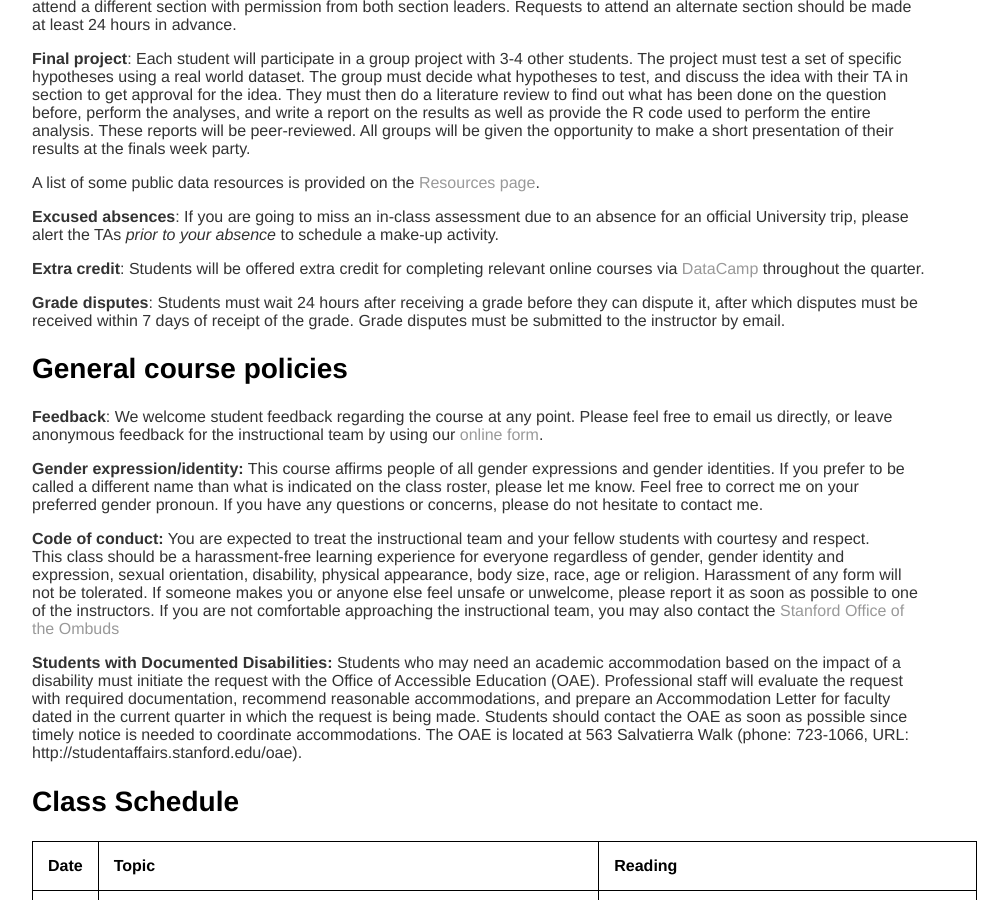
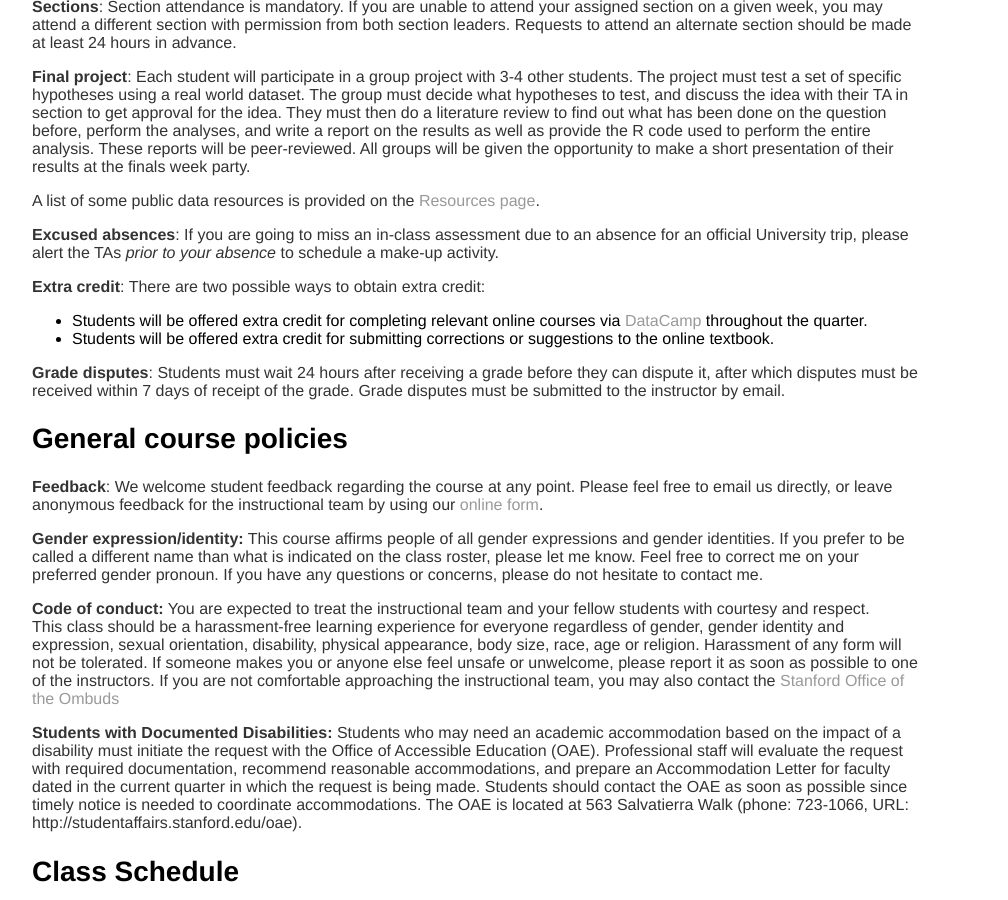
Before and after one commit to stats60/stats60.github.io, a Jekyll site: the page built from full_syllabus/index.md, in a window 1280 px wide and 900 px high, scrolled down 1917 px. Shown: the whole window, without its empty margins (160-1168 px from the left). Built offline with Jekyll 4.4.1, drawn with Linux system fonts in a browser that asks for light colours; our own code applies the rules of GitHub Pages for plain Markdown files; some of the changed text lies outside the part shown.

Commit message:
autoupdate

```diff
--- a/full_syllabus/index.md
+++ b/full_syllabus/index.md
@@ -27,7 +27,7 @@ Statistics is a broad field, and the goal of this course is not “coverage” o
 
 **Discussion**.  We will be using Campuswire to allow you to get help efficiently from both your classmates and the instructors. Please post your questions about the course material and course logistics to Campuswire so that everyone can benefit from the answer. We also highly encourage you to answer your classmates’ questions whenever possible – you will get extra practice with the material and receive feedback from the teaching team about your answers. As an added incentive, students who provide frequent, high-quality answers may receive extra credit on their final course grades. Additional guidelines about posting on Campuswire are available on the [Campuswire page](https://campuswire.com).
 
-**Materials**: The primary textbook is "Scientific Thinking for the 21st Century", written by Professor Poldrack.  It is available at [the course web site](http://psych10.github.io/book/) as an online book, and can also be downloaded as a from the site.
+**Materials**: The primary textbook is "Scientific Thinking for the 21st Century", written by Professor Poldrack.  It is available at [http://thinkstats.org](http://thinkstats.org) as an online book, and can also be downloaded as a PDF from the site (using the PDF link at the top of the page).
 
 We will supplement this textbook with other [free online resources](../resources/).
 
@@ -70,9 +70,11 @@ A list of some public data resources is provided on the [Resources page](../reso
 
 **Excused absences**: If you are going to miss an in-class assessment due to an absence for an official University trip, please alert the TAs *prior to your absence* to schedule a make-up activity.
 
-**Extra credit**:  Students will be offered extra credit for completing
-relevant online courses via [DataCamp](http://datacamp.com) throughout
+**Extra credit**:  There are two possible ways to obtain extra credit:
+
+- Students will be offered extra credit for completing relevant online courses via [DataCamp](http://datacamp.com) throughout
 the quarter.
+- Students will be offered extra credit for submitting corrections or suggestions to the online textbook.
 
 **Grade disputes**:  Students must wait 24 hours after receiving a grade before they can dispute it, after which disputes must be received within 7 days of receipt of the grade. Grade disputes must be submitted to the instructor by email.
 
```
